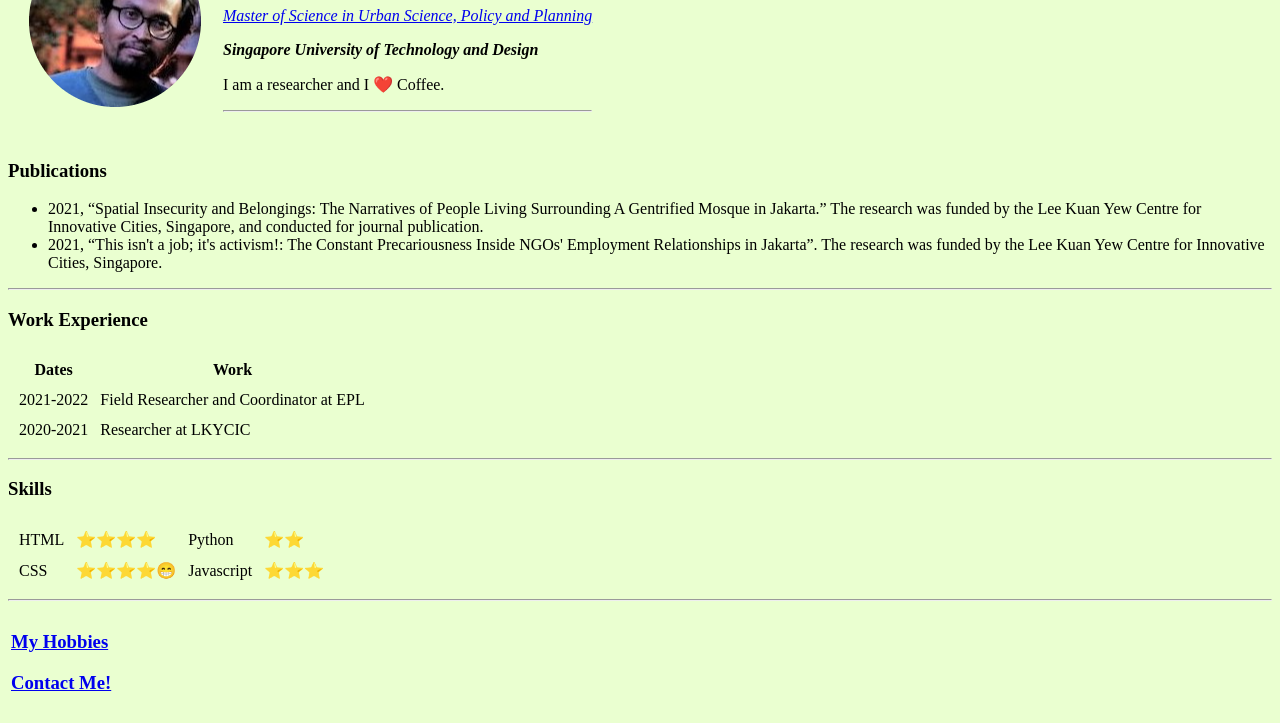
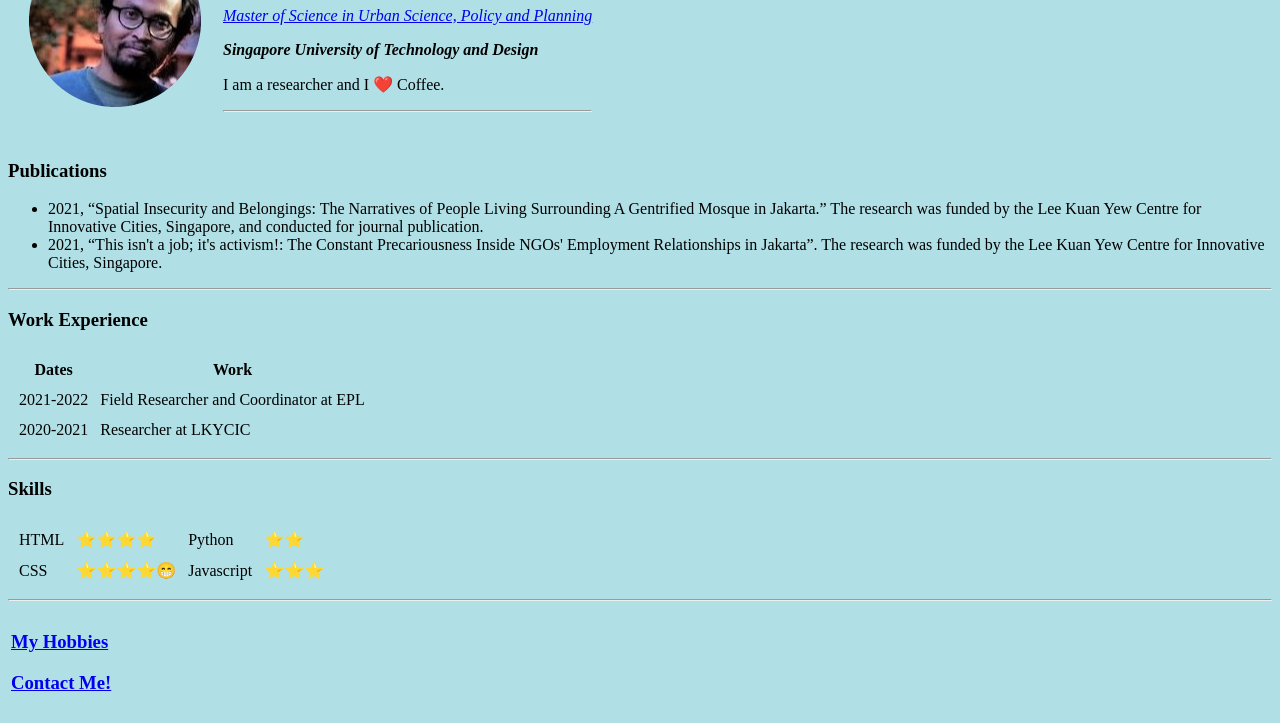
Before and after one commit to ancga/cv, a plain HTML site: page index.html in a window 1280 px wide. Shown: the part 102-825 px from the top of the page. Drawn offline with Linux system fonts and the light colour scheme.

Commit message:
Update index.html

```diff
--- a/index.html
+++ b/index.html
@@ -4,7 +4,7 @@
     <meta charset="UTF-8">
     <title>Angga's Personal Website</title>
   </head>
-  <body style="background-color: #EAFFD0;">
+  <body style="background-color: #B0E0E6;">
     <table cellspacing="20">
       <tr>
         <td><img src="images/angga.png" alt="Angga's Personal Website"></td>
```
